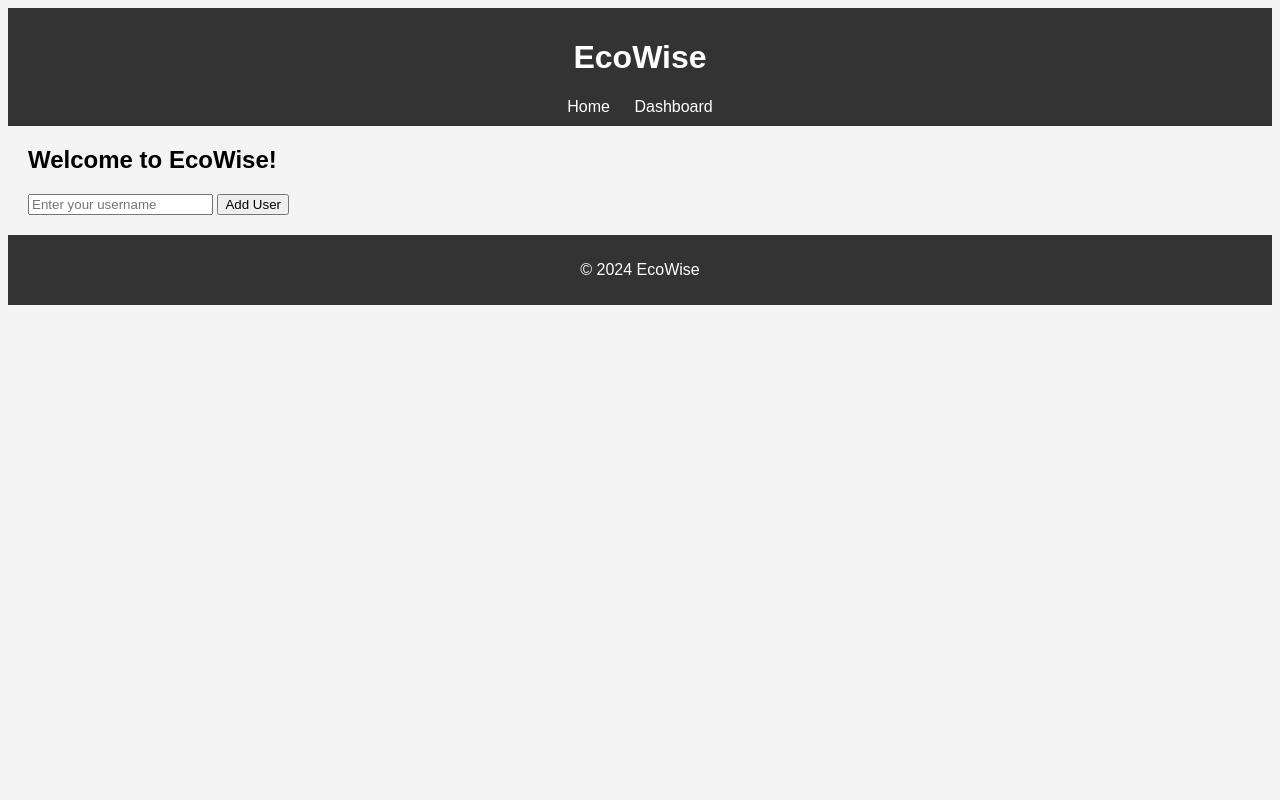
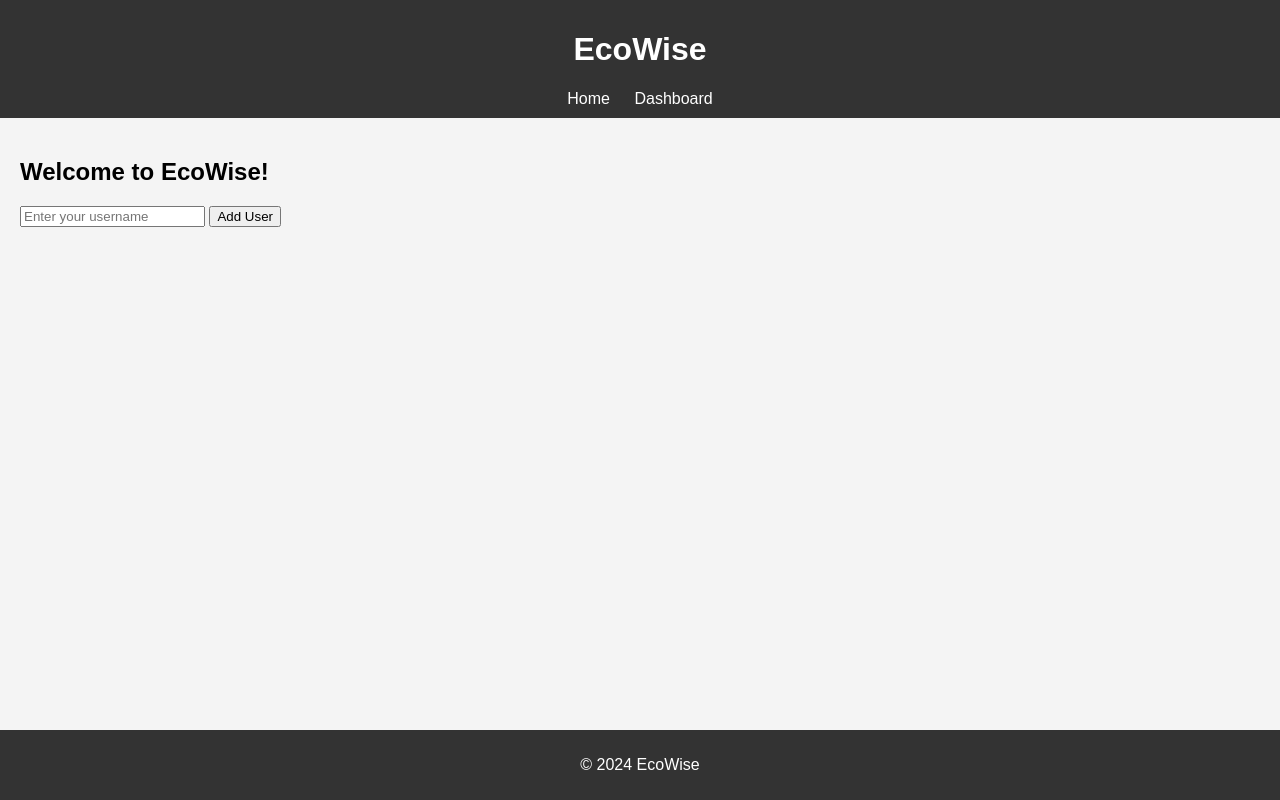
Before and after one commit to deepuzz11/EcoWise-Your-Personalized-Carbon-Tracker, a Flask app: page / in a window 1280 px wide. Run offline with Flask 2, Linux system fonts and the light colour scheme.

Commit message:
Update styles.css

```diff
--- a/static/css/styles.css
+++ b/static/css/styles.css
@@ -1,6 +1,10 @@
 body {
     font-family: Arial, sans-serif;
     background-color: #f4f4f4;
+    margin: 0;
+    display: flex;
+    flex-direction: column;
+    min-height: 100vh;
 }
 
 header {
@@ -22,6 +26,7 @@ nav a:hover {
 }
 
 main {
+    flex: 1;
     margin: 20px;
 }
 
```
